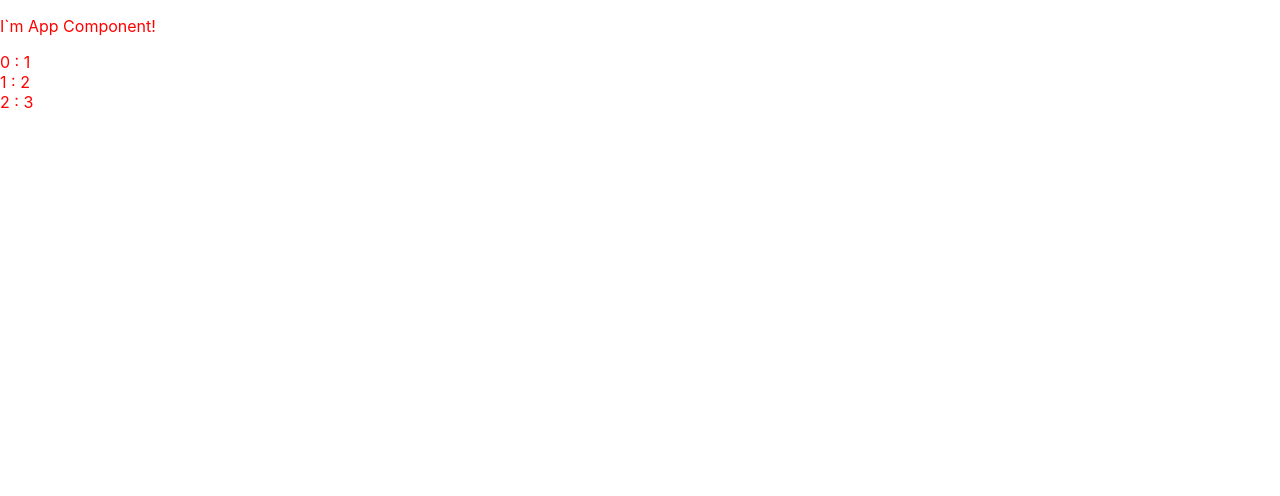
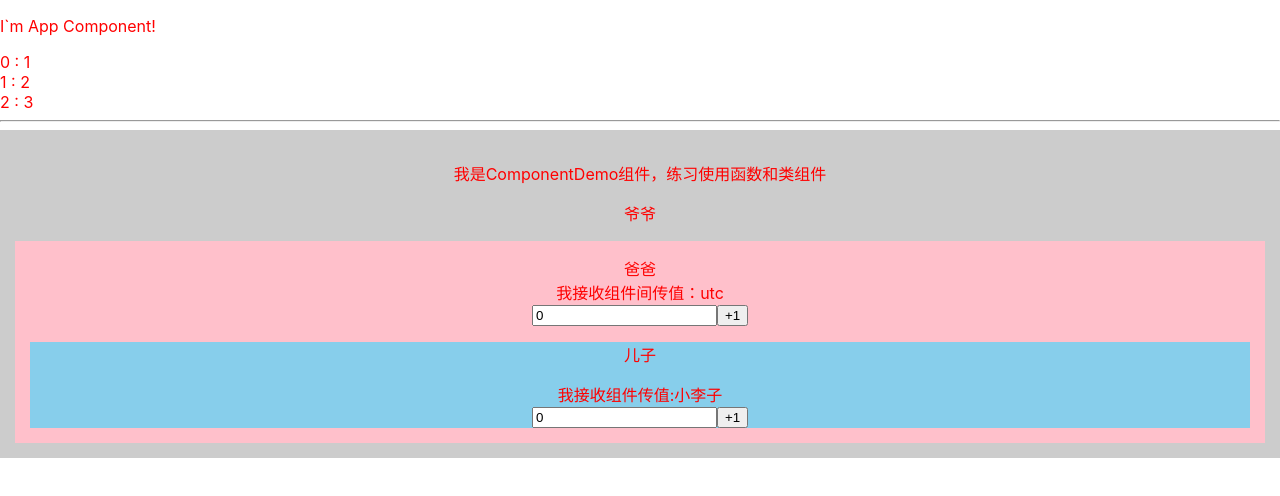
Before and after one commit to UntilTheCore/react-demo-1, a React (Create React App) app: page / in a window 1280 px wide. Shown: the top 496 px of the page. Built offline with nearby package versions, Linux system fonts and the light colour scheme.

Commit message:
熟悉使用函数组件和类组件以及内部数据state，外部数据props

```diff
--- a/src/App.js
+++ b/src/App.js
@@ -1,11 +1,13 @@
 import React from 'react'
-
+import ComponentDemo from './components/componentDemo'
 const App = () => {
     // return 后面的括号等同于 React.createElement，所以必须引入React
     return (
         <div className="red">
             <p>I`m App Component!</p>
             <Component1 numbers={[1, 2, 3]}/>
+            <hr/>
+            <ComponentDemo />
         </div>
     )
 }
--- /dev/null
+++ b/src/components/componentDemo.js
@@ -0,0 +1,68 @@
+import React from "react";
+import './css/componentDemo.css'
+
+function ComponentDemo() {
+    return (
+        <div className={"componentDemo"}>
+            <p>我是ComponentDemo组件，练习使用函数和类组件</p>
+            <p>爷爷</p>
+            <Parent name={'utc'}/>
+        </div>
+    )
+}
+
+function Parent(props) {
+    // 解构赋值，解构数组用[]，解构对象用 {}
+    // 函数组件使用内部数据state
+    const [n, setN] = React.useState(0)
+    return (<div className={"parent"}>
+        <span>爸爸</span>
+        {/*  函数组件使用外部数据 */}
+        <div>我接收组件间传值：{props.name}</div>
+        <input type="text" name={"parent"} value={n}/>
+        {/* setN 永远不会去改变n，而是产生一个新的n */}
+        <button onClick={() => setN(n + 1)}>+1</button>
+        <Son name={'小李子'}/>
+    </div>)
+}
+
+
+class Son extends React.Component {
+    constructor() {
+        super()
+        this.state = {n: 0}
+    }
+
+    render() {
+        return <div className={"son"}>
+            <p>儿子</p>
+            {/* 类组件使用外部数据 */}
+            <div>我接收组件传值:{this.props.name}</div>
+            {/* 类组件使用内部数据state */}
+            <input type="text" value={this.state.n}/>
+            <button onClick={this.add}>+1</button>
+        </div>
+    }
+
+    // add() {
+    //     // this.setState({n: this.state.n + 1})
+    //     // setState 会等一会儿去改变 n
+    //     this.setState(state => {
+    //         // 参数 state 是旧的state
+    //         let n = state.n + 1
+    //         return {n}
+    //     })
+    // }
+
+    // 上面这个书写方法并不好，因为this问题，在绑定事件的时候还要用匿名函数，应该这样写
+    // add = () => this.setState({n:this.state.n + 1})
+    // add = () => {} 是个本在constructor内部的函数，它存在于对象实例
+    // 至于为什么要写外面是为了在某些情况下少写constructor和this这几个字。所以写外面这种方式是写在constructor里面的语法糖
+    add = () => this.setState(state => {
+        let n = state.n + 1
+        return {n}
+    })
+}
+
+
+export default ComponentDemo
--- /dev/null
+++ b/src/components/css/componentDemo.css
@@ -0,0 +1,14 @@
+.componentDemo {
+    background-color: #ccc;
+    text-align: center;
+    padding:15px ;
+}
+
+.parent {
+    background-color: pink;
+    padding: 15px;
+}
+
+.son {
+    background-color: skyblue;
+}
```
